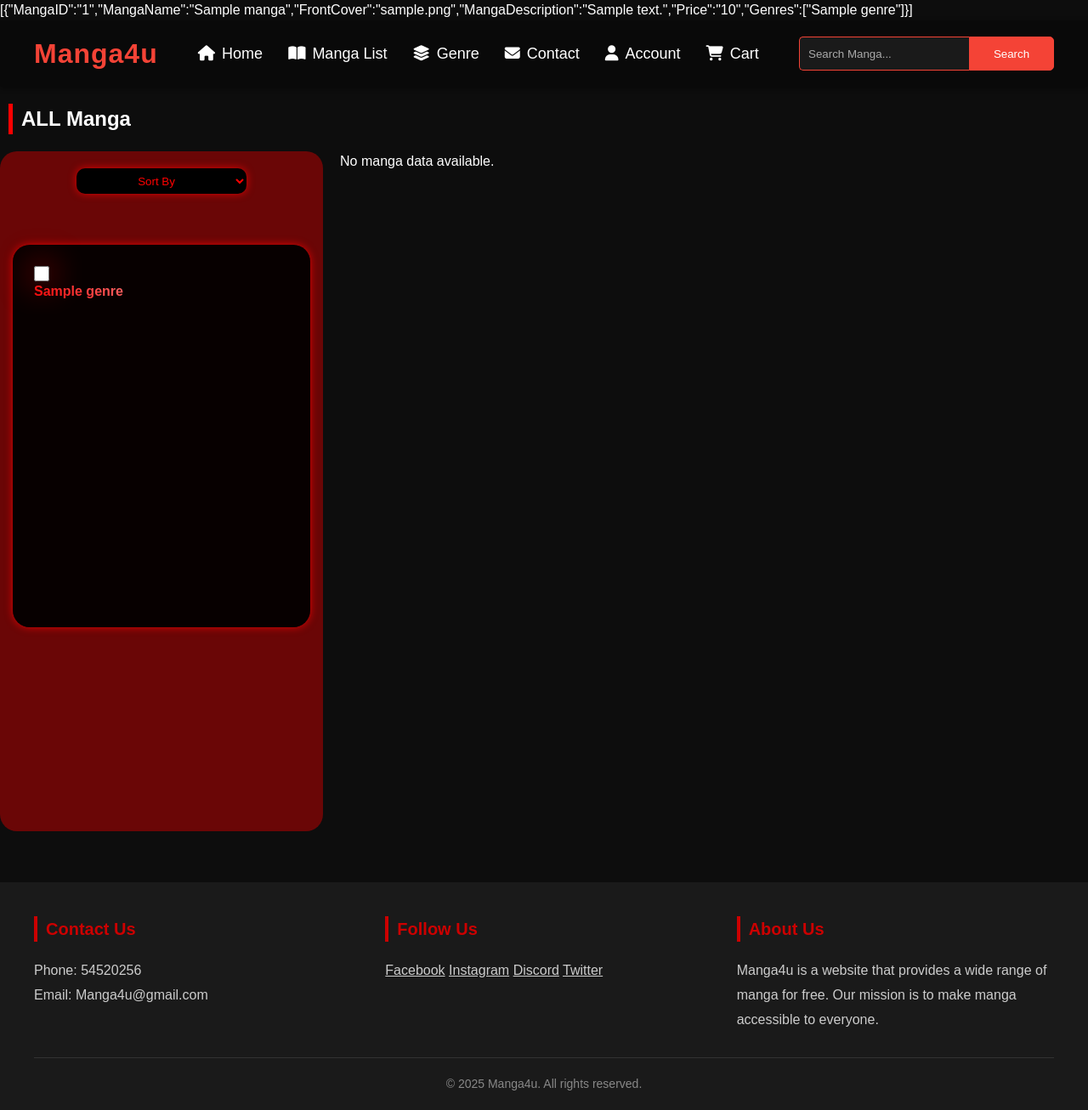
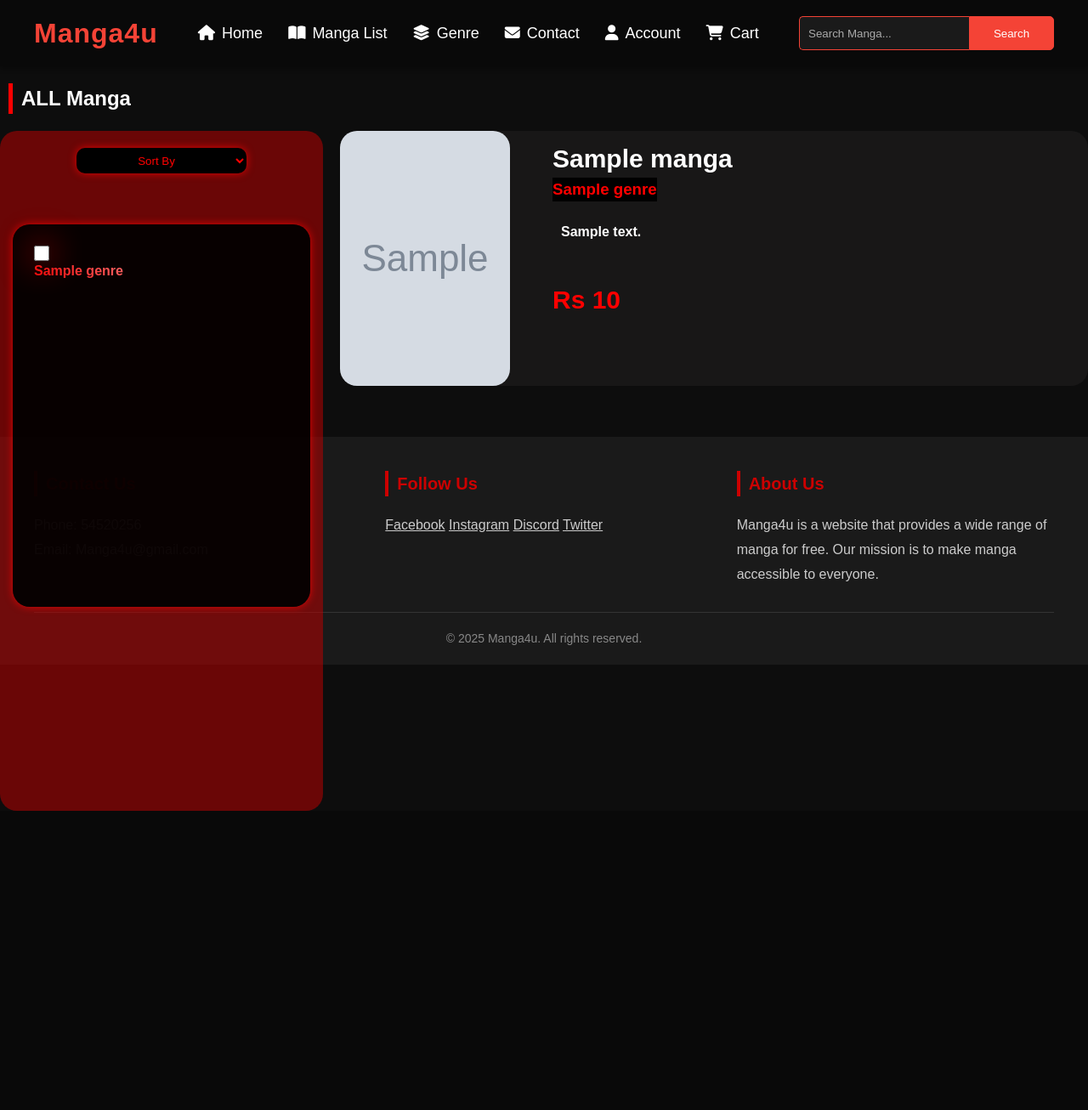
Before and after one commit to Tishar07/MangaWeb, a PHP site: page /MangaList.php in a window 1280 px wide. Shown: the whole page at 85% size. After the commit the page ends 954 px from the top, so only its background shows below. Run offline with PHP 8.4, Linux system fonts and the light colour scheme; tables that the repository leaves empty or names only in its code hold one stand-in row (values such as "Sample post"); grey boxes marked "Sample" are stand-in pictures; some libraries are stand-ins or nearby versions.

Commit message:
Update Fetch

```diff
--- a/php/FetchAllManga.php
+++ b/php/FetchAllManga.php
@@ -1,29 +1,33 @@
 <?php
-
-
 $sql = "SELECT m.MangaID, m.MangaName, m.FrontCover, m.MangaDescription, m.Price, g.GenreName
-        FROM Manga m
+        FROM (
+            SELECT * FROM Manga LIMIT 0,6
+        ) AS m
         JOIN Manga_Genre x ON m.MangaID = x.MangaID
-        JOIN Genre g ON x.GenreID = g.GenreID
-        LIMIT 6";
-
+        JOIN Genre g ON x.GenreID = g.GenreID";
 $result = mysqli_query($conn, $sql);
 
 $MangaData = [];
 
 while ($row = mysqli_fetch_assoc($result)) {
     $id = $row['MangaID'];
+    $MangaName = $row['MangaName'];
+    $genre = $row['GenreName'];
+    $FrontCover = $row['FrontCover'];
+    $MangaDescription = $row['MangaDescription'];
+    $Price = $row ['Price'];
     if (!isset($MangaData[$id])) {
         $MangaData[$id] = [
             'MangaID' => $id,
-            'MangaName' => $row['MangaName'],
-            'FrontCover' => $row['FrontCover'],
-            'MangaDescription' => $row['MangaDescription'],
-            'Price' => $row['Price'],
+            'MangaName' => $MangaName,
+            'FrontCover'=> $FrontCover,
+            'MangaDescription'=> $MangaDescription,
+            'Price' => $Price,
             'Genres' => []
         ];
     }
-    $MangaData[$id]['Genres'][] = $row['GenreName'];
+    $MangaData[$id]['Genres'][] = $genre;
 }
+$_SESSION['MangaData'] = $MangaData;
 
-echo json_encode(array_values($MangaData));
+?>
```
